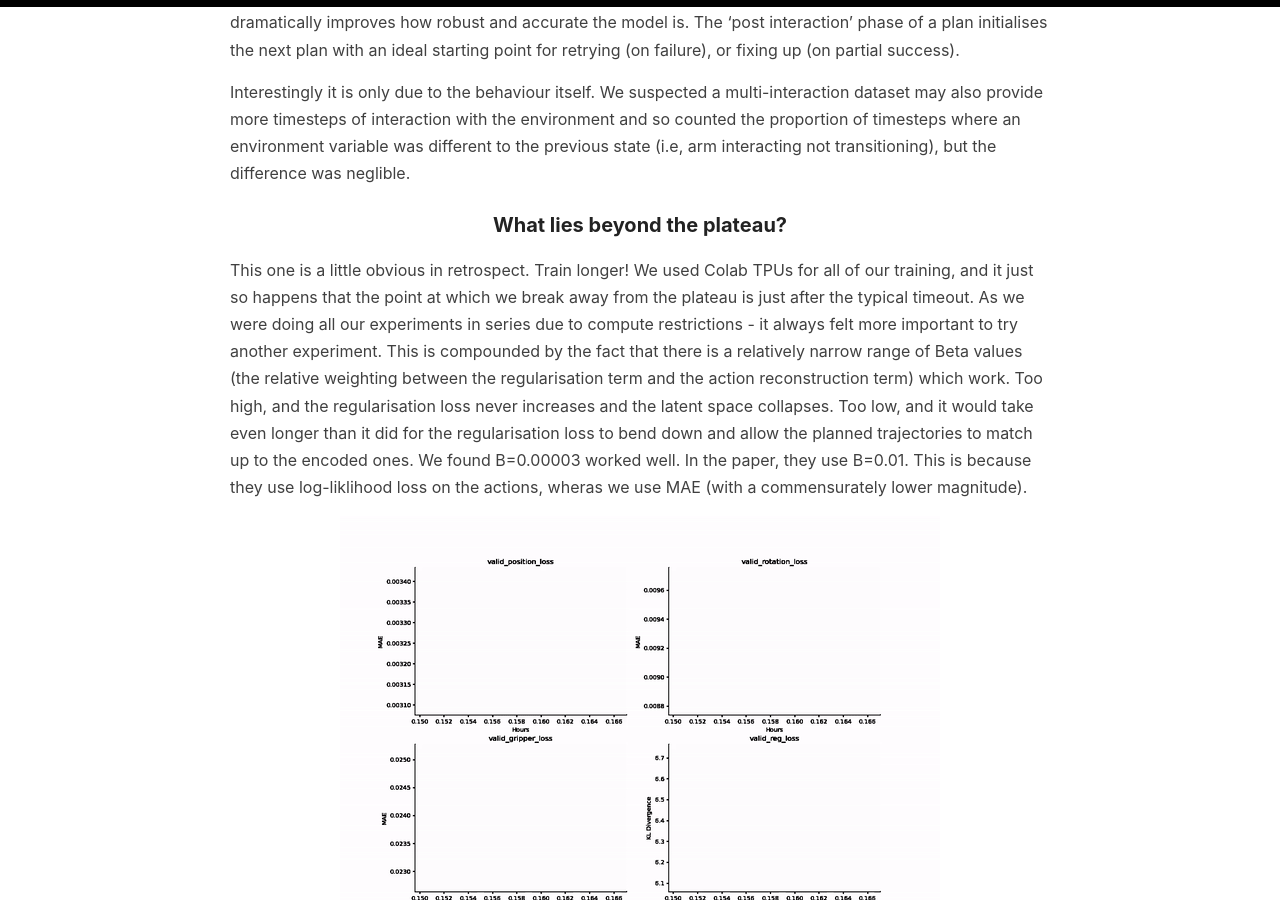
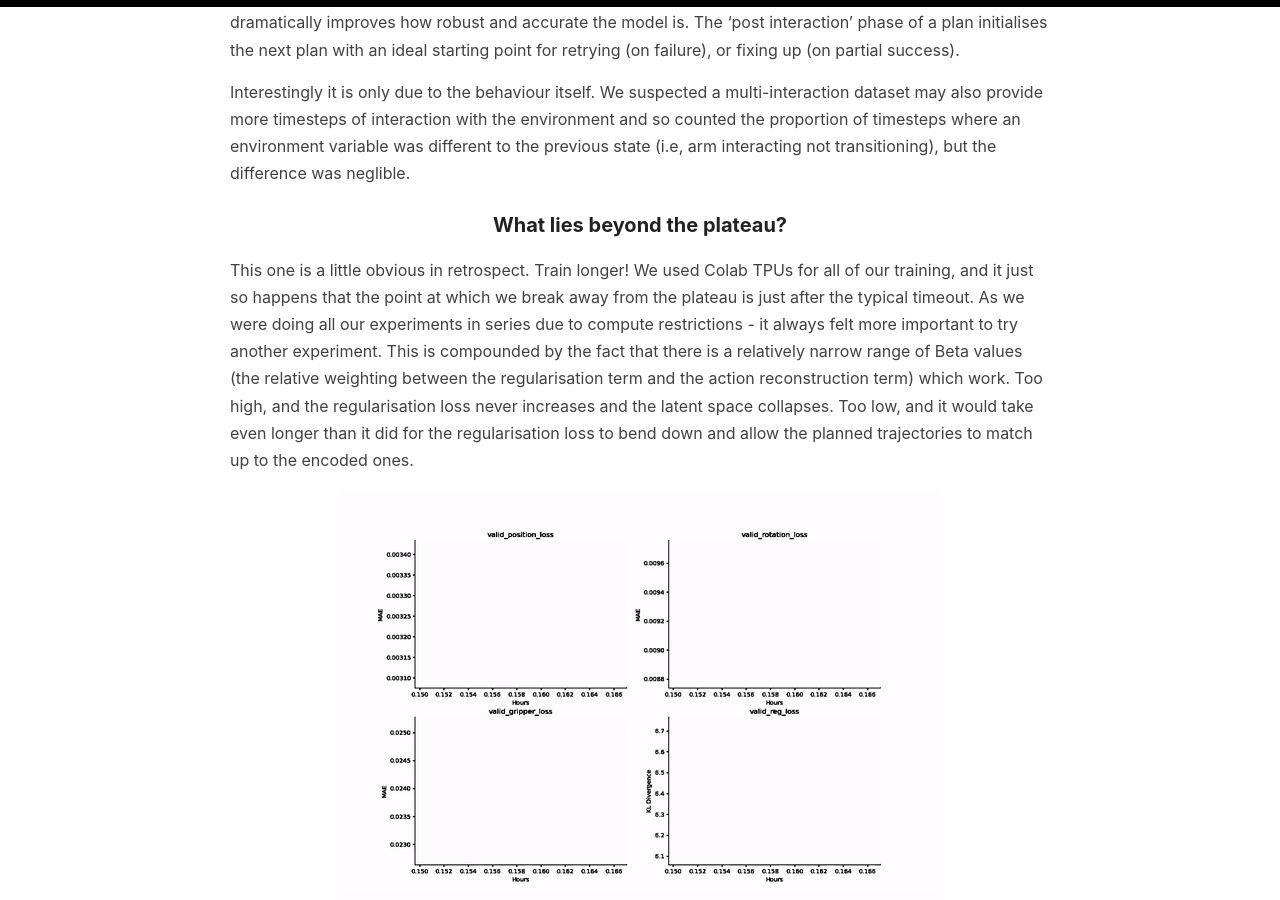
Before and after one commit to sholtodouglas/sholtodouglas.github.io, a Jekyll site: the page built from _posts/2021-01-29-Learning from Play.md, in a window 1280 px wide and 900 px high, scrolled down 2467 px. Built offline with Jekyll 4.4.1, drawn with Linux system fonts in a browser that asks for light colours; some of the changed text lies outside the part shown.

Commit message:
Update 2021-01-29-Learning from Play.md

```diff
--- a/_posts/2021-01-29-Learning from Play.md
+++ b/_posts/2021-01-29-Learning from Play.md
@@ -46,7 +46,7 @@ Interestingly it is only due to the behaviour itself. We suspected a multi-inter
 
 ### What lies beyond the plateau?
 
-This one is a little obvious in retrospect. Train longer! We used Colab TPUs for all of our training, and it just so happens that the point at which we break away from the plateau is just after the typical timeout. As we were doing all our experiments in series due to compute restrictions - it always felt more important to try another experiment. This is compounded by the fact that there is a relatively narrow range of Beta values (the relative weighting between the regularisation term and the action reconstruction term) which work. Too high, and the regularisation loss never increases and the latent space collapses. Too low, and it would take even longer than it did for the regularisation loss to bend down and allow the planned trajectories to match up to the encoded ones. We found B=0.00003 worked well. In the paper, they use B=0.01. This is because they use log-liklihood loss on the actions, wheras we use MAE (with a commensurately lower magnitude).
+This one is a little obvious in retrospect. Train longer! We used Colab TPUs for all of our training, and it just so happens that the point at which we break away from the plateau is just after the typical timeout. As we were doing all our experiments in series due to compute restrictions - it always felt more important to try another experiment. This is compounded by the fact that there is a relatively narrow range of Beta values (the relative weighting between the regularisation term and the action reconstruction term) which work. Too high, and the regularisation loss never increases and the latent space collapses. Too low, and it would take even longer than it did for the regularisation loss to bend down and allow the planned trajectories to match up to the encoded ones.
 
 ![alt-text-1](https://sholtodouglas.github.io/images/play/conver.gif "demo of multiple tasks")
 
```
Also changed, not shown: other parts of _posts/2021-01-29-Learning from Play.md (+1 -1 lines).
